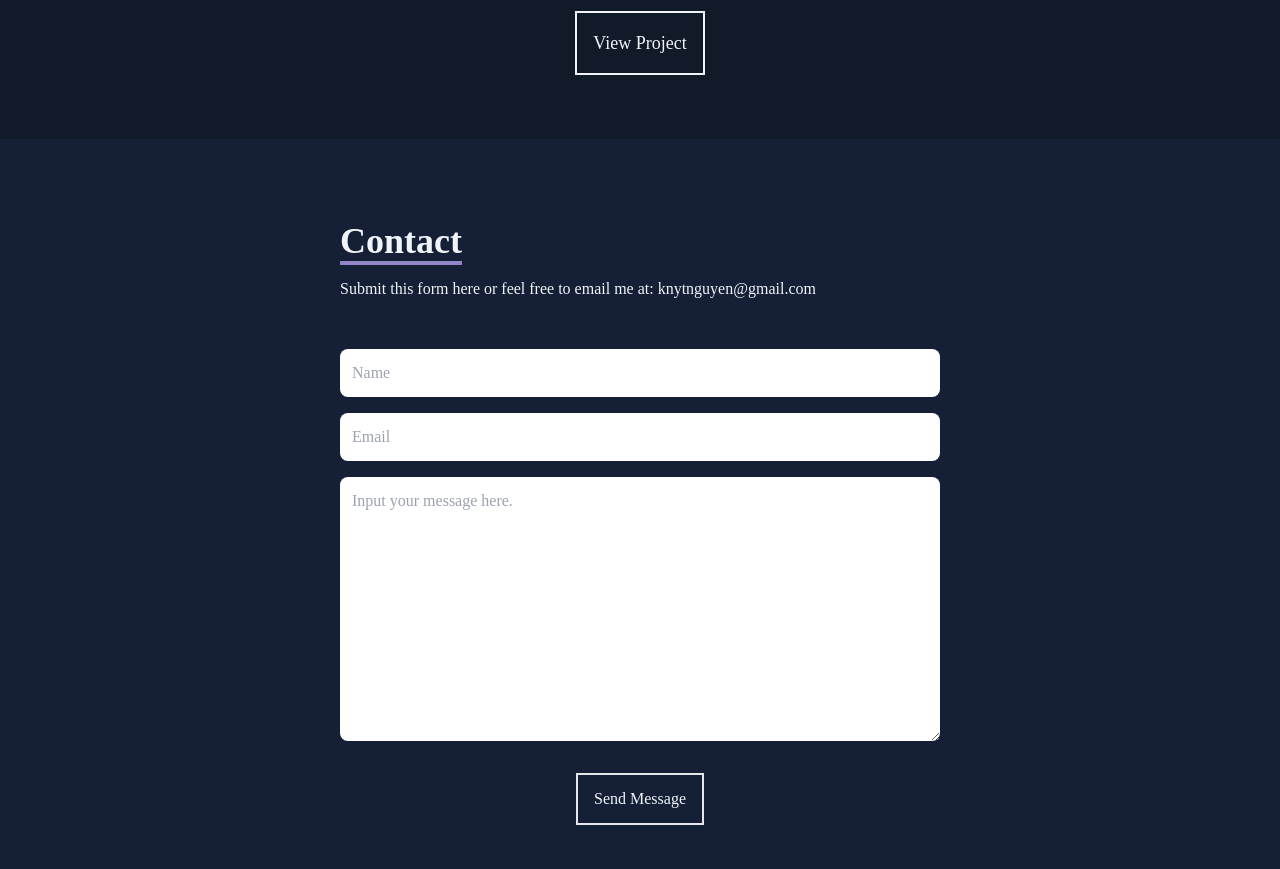
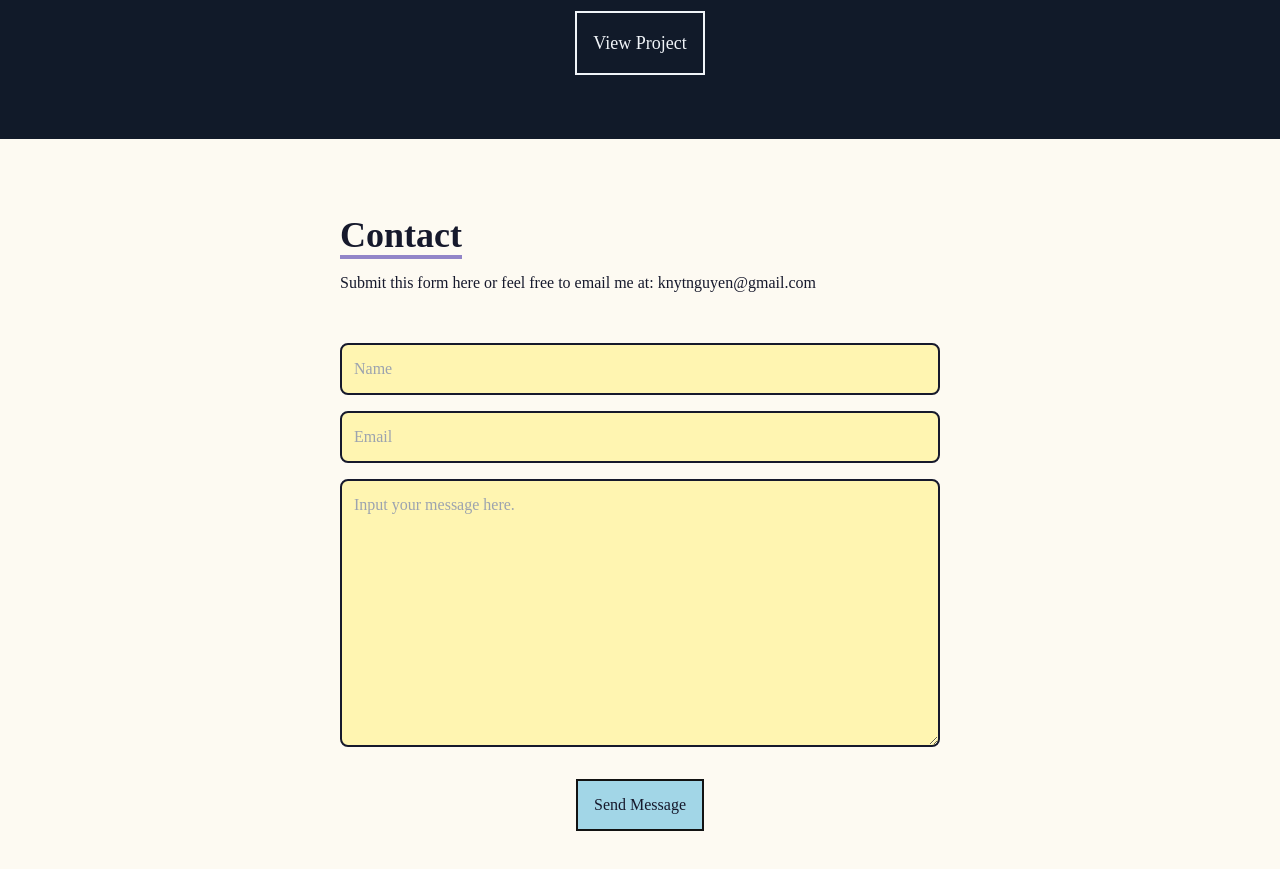
Before and after one commit to knytnguyen/portfolio, a React (Create React App) app: page / in a window 1280 px wide. Shown: the part 3340-4209 px from the top of the page. Built offline with nearby package versions, Linux system fonts and the light colour scheme.

Commit message:
Edited styling and colors of contact section

```diff
--- a/src/components/Contact.jsx
+++ b/src/components/Contact.jsx
@@ -2,16 +2,16 @@ import React from 'react'
 
 const Contact = () => {
   return (
-    <div name='contact' className='w-full h-screen bg-[#152037] flex justify-center items-center p-4'>
+    <div name='contact' className='w-full h-screen bg-[#FDFAF2] flex justify-center items-center p-4'>
         <form method='POST' action="https://getform.io/f/d4246a12-448e-4119-b6fa-4382a2c0ffbd" className='flex flex-col max-w-[600px] w-full'>
             <div className='pb-8'>
-                <p className='text-4xl font-bold inline border-b-4 border-[#9285C8] text-[#f0f4f8]'>Contact</p>
-                <p className='text-[#f0f4f8] py-4'>Submit this form here or feel free to email me at: knytnguyen@gmail.com</p>
+                <p className='text-4xl font-bold inline border-b-4 border-[#9285C8] text-[#16192C]'>Contact</p>
+                <p className='text-[#16192C] py-4'>Submit this form here or feel free to email me at: knytnguyen@gmail.com</p>
             </div>
-            <input className='p-3 bg-[#ccdf6] rounded-lg' type='text' placeholder='Name' name='name' required/>
-            <input className='my-4 p-3 bg-[#ccdf6] rounded-lg' type='email' placeholder='Email' name='email'/>
-            <textarea className='p-3 bg-[#ccdf6] rounded-lg' name='message' rows='10' placeholder='Input your message here.'></textarea>
-            <button className='text-[#f0f4f8] border-2 hover:bg-[#9285C8] hover:border-[#152037] px-4 py-3 my-8 mx-auto flex items-center' required>Send Message</button>
+            <input className='p-3 bg-[#FFF5B1] rounded-lg border-2 border-solid border-[#16192C]' type='text' placeholder='Name' name='name' required/>
+            <input className='my-4 p-3 bg-[#FFF5B1] rounded-lg border-2 border-solid border-[#16192C]' type='email' placeholder='Email' name='email'/>
+            <textarea className='p-3 bg-[#FFF5B1] rounded-lg border-2 border-solid border-[#16192C]' name='message' rows='10' placeholder='Input your message here.'></textarea>
+            <button className='text-[#16192C] bg-[#A2D6E7] hover:bg-[#E6CCF5] border-2 border-[#121212] px-4 py-3 my-8 mx-auto flex items-center' required>Send Message</button>
         </form>
     </div>
   )
```
